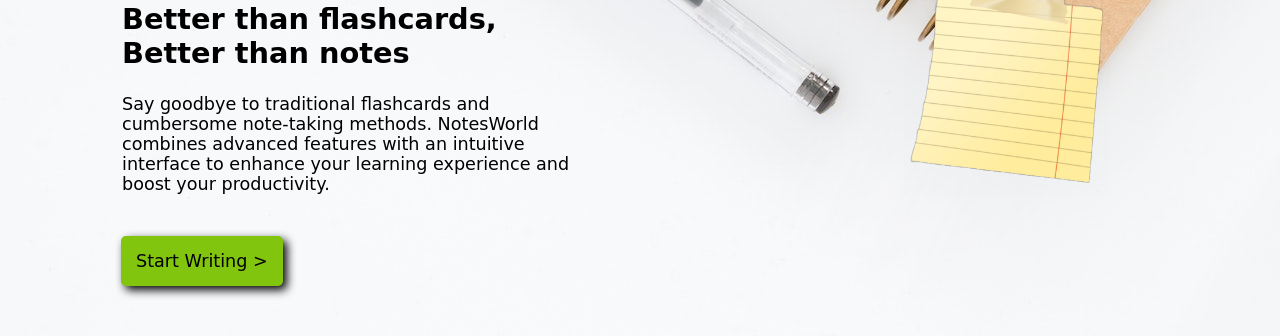
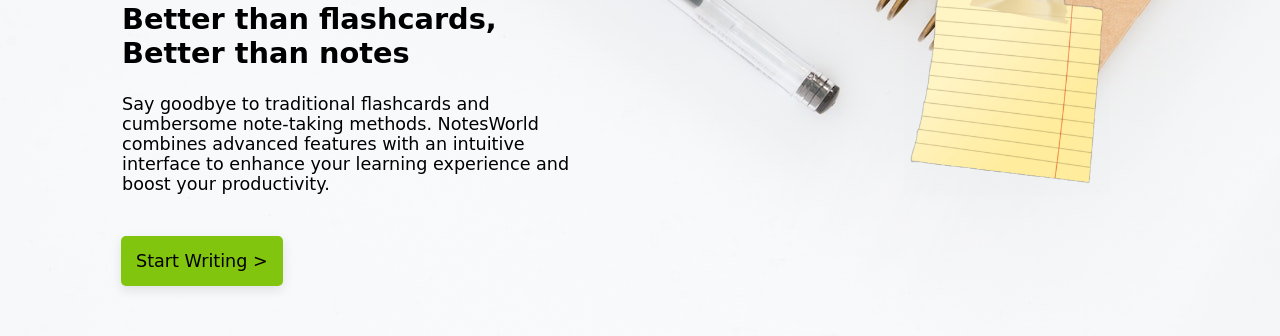
Before and after one commit to satyam-mishra-07/NotesWorld-Notes-taking-website, a plain HTML site: page index.html in a window 1280 px wide. Shown: the part 296-632 px from the top of the page. Drawn offline with Linux system fonts and the light colour scheme; a web font is replaced by a local one.

Commit message:
style.modified

```diff
--- a/css/style.css
+++ b/css/style.css
@@ -269,7 +269,7 @@
     margin-left: 11px;
     border: 2px;
     border-radius: 5px;
-    box-shadow: 4px 4px 10px;
+    box-shadow: rgba(0 ,0 , 0 , 0.1) 0px 4px 12px ;
     text-decoration: none;
     color: black;
     font-size: 1.1rem;
```
